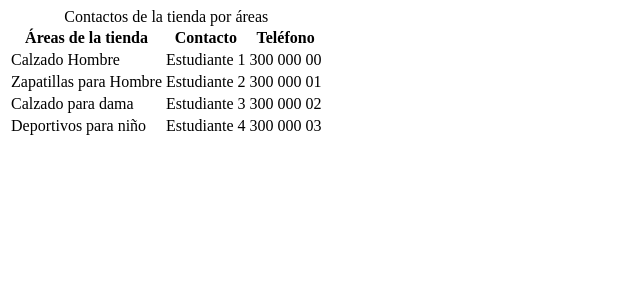
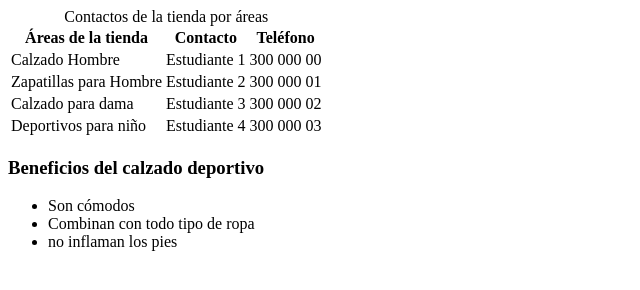
Before and after one commit to marinacharris/p1, a plain HTML site: page index.html in a window 1280 px wide. Shown: the whole page, without its empty margins (0-640 px from the left). Drawn offline with Linux system fonts and the light colour scheme.

Commit message:
Agregamos lista1

```diff
--- a/index.html
+++ b/index.html
@@ -37,5 +37,15 @@
         </tr>
     </table>
 
+
+    <!-- segunda modificación agregamos lista -->
+    <h3 id="BeneficiosCalzado">Beneficios del calzado deportivo</h3>
+    <ul>
+        <li>Son cómodos</li>
+        <li>Combinan con todo tipo de ropa</li>
+        <li>no inflaman los pies</li>
+    </ul>
+
+
 </body>
 </html>
```
